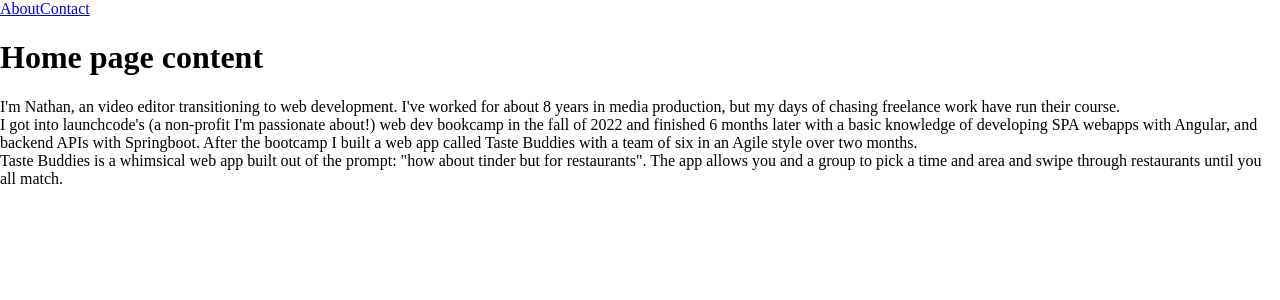
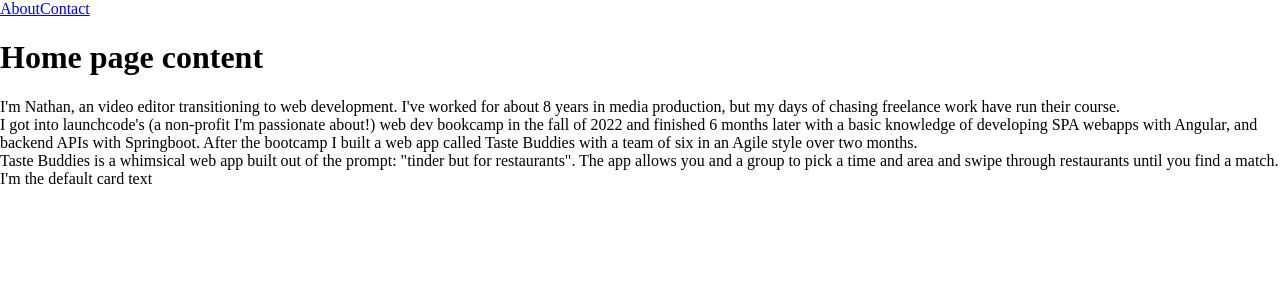
Before and after one commit to Nathan-422/portfolio, a React (Vite) app: page / in a window 1280 px wide. Shown: the top 300 px of the page. Built offline with nearby package versions, Linux system fonts and the light colour scheme; the HTML template or start-up script is replaced by a standard one.

Commit message:
Working on learning syntax

```diff
--- a/src/App.tsx
+++ b/src/App.tsx
@@ -1,5 +1,30 @@
 import Navbar from "./components/nav-bar/Navbar.tsx";
 import HomePage from "./pages/home/home.tsx";
+
+function Card() {
+
+  // variables are assigned
+  const text = "I'm the default card text"
+  const showPrimary = true
+  const cardStyles = "bg-white text-black mx-auto max-w-md p-4 rounded-md shadow-sm hover:shadow-md transition duration-500 ease-in-out"
+
+  // This if else can be done with a ternary {condition ? true : false} or a logical && syntax of {condition && trueContent}
+  if (showPrimary) {
+  return <>
+  <div className={cardStyles}>
+    {/* TS can be accessed from currly braces */}
+    {text}
+  </div>
+  </>
+  } else {
+    return <>
+  <div className={cardStyles}>
+    This text shouldn't be displayed!
+  </div>
+  </>
+  }
+
+}
 
 function App() {
   return (
@@ -9,9 +34,9 @@ function App() {
       <div className="flex flex-col justify-center space-y-6">
         <HomePage></HomePage>
         <div className="bg-white text-black mx-auto max-w-md p-4 rounded-md shadow-sm hover:shadow-md transition duration-500 ease-in-out">I'm Nathan, an video editor transitioning to web development. I've worked for about 8 years in media production, but my days of chasing freelance work have run their course. </div>
-	<div className="bg-white text-black mx-auto max-w-md p-4 rounded-md shadow-sm hover:shadow-md transition duration-500 ease-in-out">I got into launchcode's (a non-profit I'm passionate about!) web dev bookcamp in the fall of 2022 and finished 6 months later with a basic knowledge of developing SPA webapps with Angular, and backend APIs with Springboot. After the bootcamp I built a web app called Taste Buddies with a team of six in an Agile style over two months.</div>
-        <div className="bg-white text-black mx-auto max-w-md p-4 rounded-md shadow-sm hover:shadow-md transition duration-500 ease-in-out">Taste Buddies is a whimsical web app built out of the prompt: "how about tinder but for restaurants". The app allows you and a group to pick a time and area and swipe through restaurants until you all match.</div>
-        <div className="bg-white text-black mx-auto max-w-md p-4 rounded-md shadow-sm hover:shadow-md transition duration-500 ease-in-out"></div>
+        <div className="bg-white text-black mx-auto max-w-md p-4 rounded-md shadow-sm hover:shadow-md transition duration-500 ease-in-out">I got into launchcode's (a non-profit I'm passionate about!) web dev bookcamp in the fall of 2022 and finished 6 months later with a basic knowledge of developing SPA webapps with Angular, and backend APIs with Springboot. After the bootcamp I built a web app called Taste Buddies with a team of six in an Agile style over two months.</div>
+        <div className="bg-white text-black mx-auto max-w-md p-4 rounded-md shadow-sm hover:shadow-md transition duration-500 ease-in-out">Taste Buddies is a whimsical web app built out of the prompt: "tinder but for restaurants". The app allows you and a group to pick a time and area and swipe through restaurants until you find a match.</div>
+        <Card />
         <div className="bg-white text-black mx-auto max-w-md p-4 rounded-md shadow-sm hover:shadow-md transition duration-500 ease-in-out"></div>
       </div>
     </div>
```
